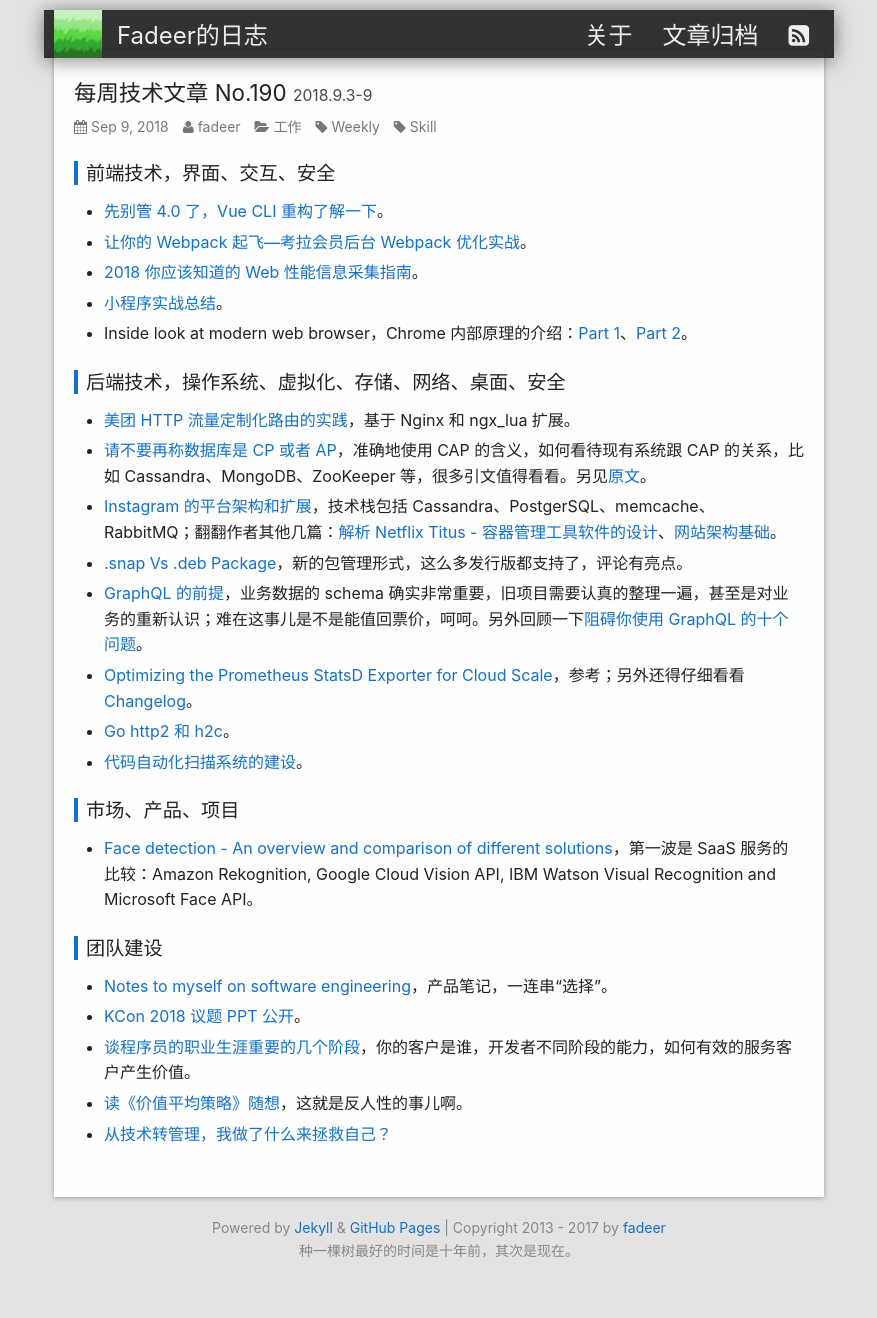
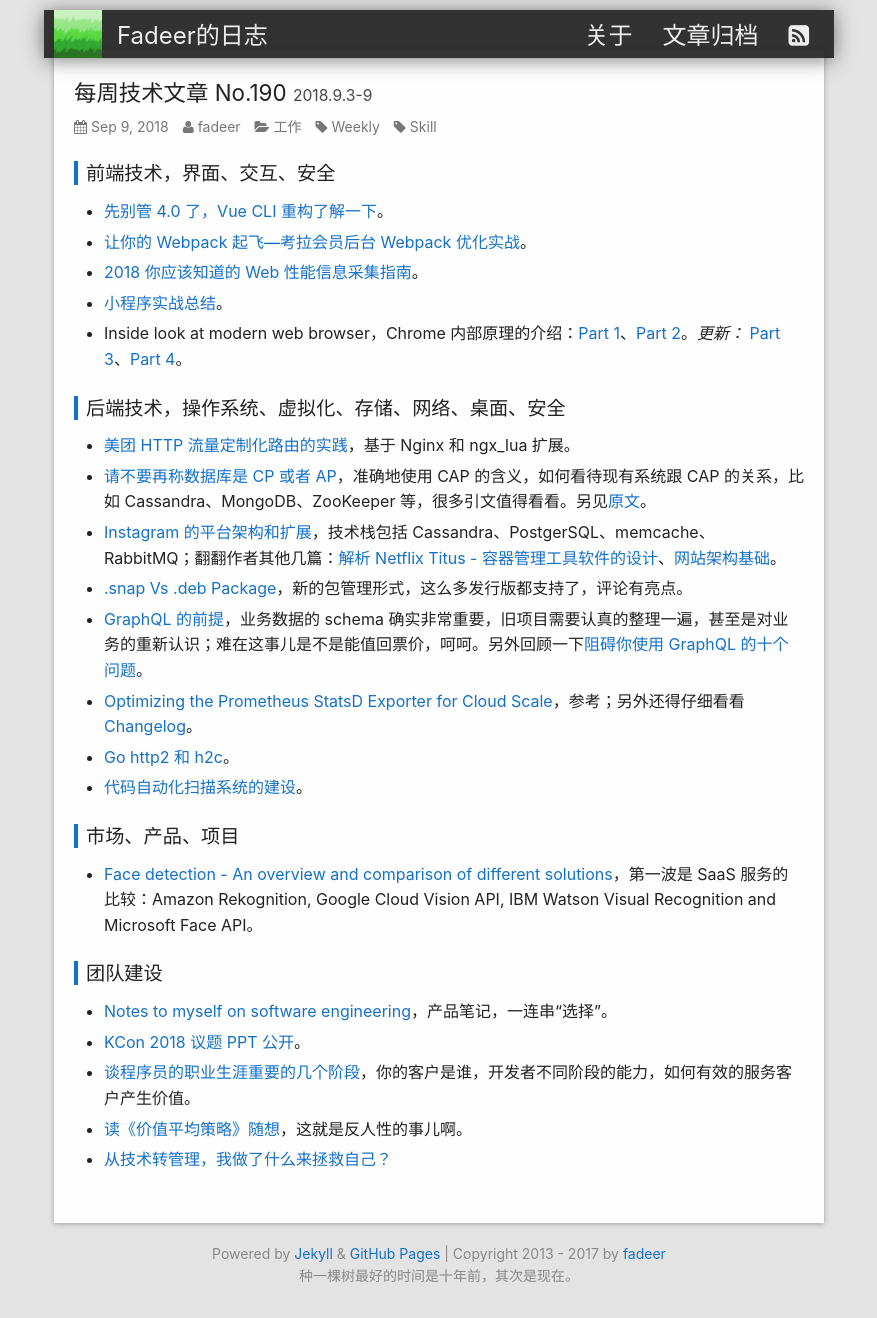
Before and after one commit to fadeer/fadeer.github.io, a Jekyll site: the page built from _posts/weekly2/2018-09-09-weekly-190.md, in a window 1280 px wide and 1318 px high. Shown: the whole window, without its empty margins (201-1078 px from the left). Built offline with Jekyll 4.4.1, drawn with Linux system fonts in a browser that asks for light colours.

Commit message:
update post

```diff
--- a/_posts/weekly2/2018-09-09-weekly-190.md
+++ b/_posts/weekly2/2018-09-09-weekly-190.md
@@ -14,7 +14,7 @@
 - [让你的 Webpack 起飞—考拉会员后台 Webpack 优化实战](https://zhuanlan.zhihu.com/p/42465502)。
 - [2018 你应该知道的 Web 性能信息采集指南](https://github.com/berwin/Blog/issues/25)。
 - [小程序实战总结](https://jdc.jd.com/archives/212697)。
-- Inside look at modern web browser，Chrome 内部原理的介绍：[Part 1](https://developers.google.com/web/updates/2018/09/inside-browser-part1)、[Part 2](https://developers.google.com/web/updates/2018/09/inside-browser-part2)。
+- Inside look at modern web browser，Chrome 内部原理的介绍：[Part 1](https://developers.google.com/web/updates/2018/09/inside-browser-part1)、[Part 2](https://developers.google.com/web/updates/2018/09/inside-browser-part2)。_更新：_ [Part 3](https://developers.google.com/web/updates/2018/09/inside-browser-part3)、[Part 4](https://developers.google.com/web/updates/2018/09/inside-browser-part4)。
 
 ## 后端技术，操作系统、虚拟化、存储、网络、桌面、安全
 
```
